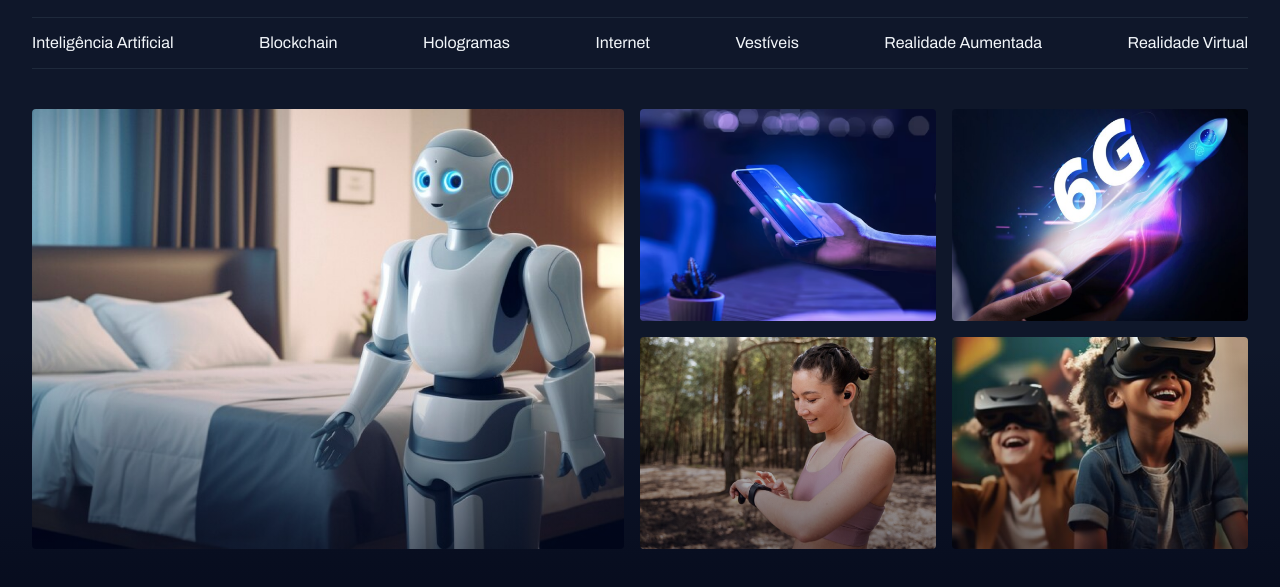
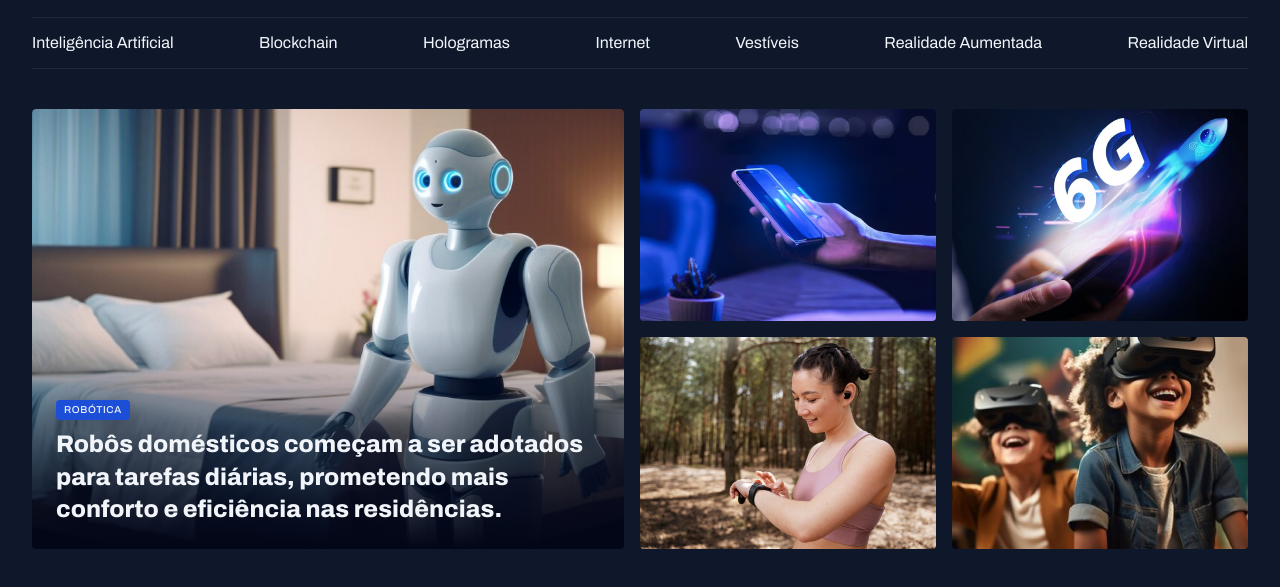
Before and after one commit to montenegromc/studious-umbrella, a plain HTML site: page projeto-portaldenoticias/index.html in a window 1280 px wide. Shown: the part 55-642 px from the top of the page. Drawn offline with Linux system fonts and the light colour scheme.

Commit message:
Ajustando o conteúdo do card

```diff
--- a/projeto-portaldenoticias/index.html
+++ b/projeto-portaldenoticias/index.html
@@ -41,9 +41,16 @@
     </header>
     <main class="grid container">
         <section id="featured" class="grid grid-flow-col gap-16">
-            <div class="card">
+            <figure class="card">
                 <img src="assets/images/Image 01.png" alt="">
-            </div>
+
+                <figcaption>
+                    <span class="content-tag">Robótica</span>
+                    <h2 class="text-2xl">
+                        Robôs domésticos começam a ser adotados para tarefas diárias, prometendo mais conforto e eficiência nas residências.
+                    </h2>
+                </figcaption>
+            </figure>
 
             <div class="grid grid-cols-2 gap-16">
                 <div>
--- a/projeto-portaldenoticias/styles/global.css
+++ b/projeto-portaldenoticias/styles/global.css
@@ -53,3 +53,15 @@ img {
 main {
     margin-top: 40px;
 }
+
+.content-tag {
+    display: inline-block;
+    background-color:  var(--brand-color-dark);
+    padding: 4px 8px;
+    border-radius: 4px;
+    font: 500 10px/1.2 var(--font-famaly);
+    text-transform: uppercase;
+    letter-spacing: 0.04rem;
+    color: var(--text-color-primary);
+    box-shadow: 0px 4px 16px rgba(2, 6, 23, 0.25);
+}
--- a/projeto-portaldenoticias/styles/sections.css
+++ b/projeto-portaldenoticias/styles/sections.css
@@ -7,6 +7,10 @@
 }
 
 .card {
+    border-radius: 4px;
+    overflow: hidden;
+    position: relative;
+
     &::before {
         content: "";
         position: absolute;
@@ -18,4 +22,15 @@
            #020617 100%
         );
     }
+
+    figcaption {
+       position: absolute;
+       bottom: 0;
+
+       padding: 24px;
+
+       h2 {
+        margin-top: 8px;
+       }
+    }
 }
--- a/projeto-portaldenoticias/styles/utility.css
+++ b/projeto-portaldenoticias/styles/utility.css
@@ -13,3 +13,19 @@
 .gap-16 {
     gap: 16px;
 }
+
+.text-2xl {
+    font: var(--h1);
+}
+
+.text-xl {
+   font: var(--h2);
+}
+
+.text-lg {
+    font: var(--h3);
+}
+
+.text-sm {
+    font:  var(--text-sm);
+}
```
